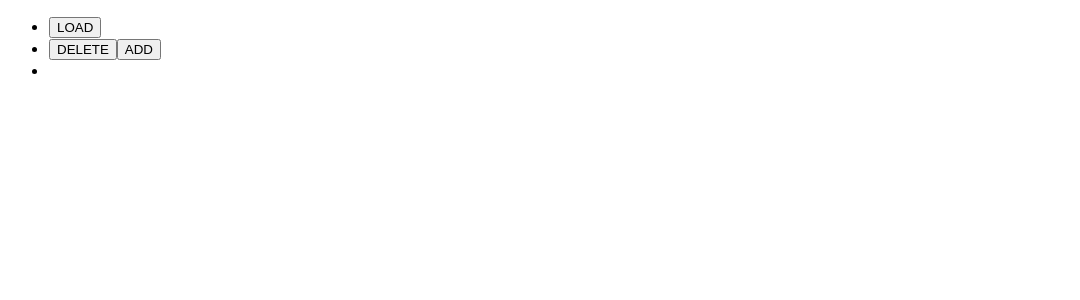
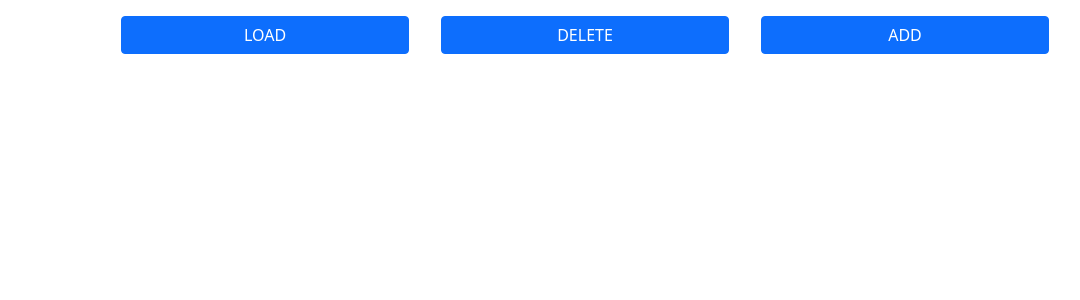
Before and after one commit to jaechung77/university-ts, a React (Create React App) app: page / in a window 1280 px wide. Shown: the top 300 px of the page, without its empty margins (55-1135 px from the left). Built offline with nearby package versions, Linux system fonts and the light colour scheme.

Commit message:
add bootstrap & add style to button

```diff
--- a/package.json
+++ b/package.json
@@ -8,8 +8,10 @@
     "@testing-library/react": "^13.0.0",
     "@testing-library/user-event": "^13.2.1",
     "axios": "^0.27.2",
+    "bootstrap": "^5.1.3",
     "font-awesome": "^4.7.0",
     "react": "^18.1.0",
+    "react-bootstrap": "^2.4.0",
     "react-dom": "^18.1.0",
     "react-redux": "^8.0.2",
     "react-scripts": "5.0.1",
--- a/src/components/buttons/buttons.jsx
+++ b/src/components/buttons/buttons.jsx
@@ -6,6 +6,8 @@ import {
   deleteUniversity,
   addUniversity,
 } from '../../redux/actions/actions';
+import { Button } from 'react-bootstrap';
+import 'bootstrap/dist/css/bootstrap.min.css';
 
 const Buttons = (props) => {
   const dispatch = useDispatch();
@@ -25,24 +27,17 @@ const Buttons = (props) => {
   };
 
   return (
-    <>
-      <ul className={styles.ul}>
-        <li>
-          <button className={styles.btn__load} onClick={handleClick}>
-            LOAD
-          </button>
-        </li>
-        <li>
-          <button className={styles.btn__delete} onClick={handleClick}>
-            DELETE
-          </button>
-          <button className={styles.btn__add} onClick={handleClick}>
-            ADD
-          </button>
-        </li>
-        <li></li>
-      </ul>
-    </>
+    <section className={styles.container}>
+      <Button className={styles.button__load} onClick={handleClick}>
+        LOAD
+      </Button>
+      <Button className={styles.button__delete} onClick={handleClick}>
+        DELETE
+      </Button>
+      <Button className={styles.button__add} onClick={handleClick}>
+        ADD
+      </Button>
+    </section>
   );
 };
 
--- a/src/components/buttons/buttons.module.css
+++ b/src/components/buttons/buttons.module.css
@@ -0,0 +1,30 @@
+.container {
+  width: 100%;
+  display: flex;
+  /* flex-direction: column; */
+  justify-content: center;
+}
+
+.button__load {
+  background-color: #00a6d7;
+  border: #00a6d7;
+}
+
+.button__delete {
+  background-color: #af3b6e;
+  border: #af3b6e;
+}
+
+.button__add {
+  background-color: #eee0cb;
+  border: #eee0cb;
+  color: black;
+}
+
+.button__load,
+.button__delete,
+.button__add {
+  flex-basis: 25%;
+  margin: 1em 1em 1em 1em;
+  font-weight: bold;
+}
--- a/src/components/universities/universities.jsx
+++ b/src/components/universities/universities.jsx
@@ -12,8 +12,12 @@ const Universities = (props) => {
     <section className={styles.container}>
       <ul className={styles.cards}>
         {universities.map((uni, i) => {
-          uni && ( //
-            <University uni={uni} key={i} />
+          return (
+            <li key={i} className={styles.li}>
+              {uni && ( //
+                <University uni={uni} />
+              )}
+            </li>
           );
         })}
       </ul>
--- a/src/components/universities/universities.module.css
+++ b/src/components/universities/universities.module.css
@@ -0,0 +1,6 @@
+.container {
+}
+
+.li {
+  list-style: none;
+}
--- a/src/components/university/university.jsx
+++ b/src/components/university/university.jsx
@@ -1,16 +1,18 @@
 import React from 'react';
 import styles from './university.module.css';
+import { Card } from 'react-bootstrap';
+import 'bootstrap/dist/css/bootstrap.min.css';
 
-const University = ({ uni, key }) => {
+const University = ({ uni }) => {
   const { domains, web_pages, name, country, alpha_two_code } = uni;
   return (
-    <li className={styles.card} key={key}>
+    <Card>
       <h1>{name}</h1>
       <p>Domains: {domains}</p>
       <p>Country: {country}</p>
       <p>Webpage: {web_pages}</p>
       <p>Country Code: {alpha_two_code}</p>
-    </li>
+    </Card>
   );
 };
 export default University;
```
Also changed, not shown: 1 other file (tests, documents, lock files or other folders).
